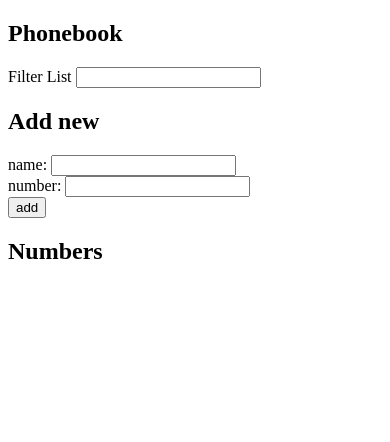
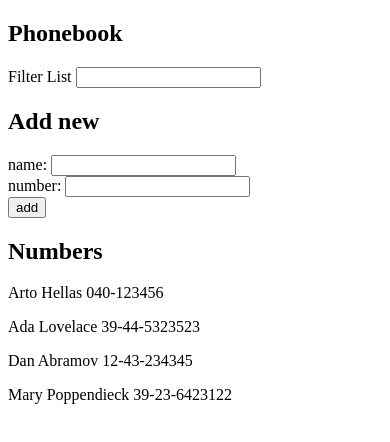
Before and after one commit to Jon-D-Smith/Fullstack_Open, a React (Create React App) app in the folder part2/phonebook/: page / in a window 390 px wide. Shown: the top 442 px of the page. Built offline with nearby package versions, Linux system fonts and the light colour scheme; data requests are answered from the project's data file.

Commit message:
Added json-server and axios to phonebook app; rendering contacts from json server

```diff
--- /dev/null
+++ b/part2/phonebook/db.json
@@ -0,0 +1,24 @@
+{
+    "persons":[
+      {
+        "name": "Arto Hellas",
+        "number": "040-123456",
+        "id": 1
+      },
+      {
+        "name": "Ada Lovelace",
+        "number": "39-44-5323523",
+        "id": 2
+      },
+      {
+        "name": "Dan Abramov",
+        "number": "12-43-234345",
+        "id": 3
+      },
+      {
+        "name": "Mary Poppendieck",
+        "number": "39-23-6423122",
+        "id": 4
+      }
+    ]
+  }
--- a/part2/phonebook/src/App.js
+++ b/part2/phonebook/src/App.js
@@ -1,4 +1,5 @@
-import React, { useState } from 'react'
+import React, { useState, useEffect } from 'react'
+import axios from 'axios'
 import Filter from './components/Filter'
 import PersonForm from './components/PersonForm'
 import Persons from './components/Persons'
@@ -9,6 +10,14 @@ const App = () => {
   const [ newName, setNewName ] = useState('')
   const [newNumber, setNewNumber] = useState('')
   const [filter, setFilter] = useState('')
+
+  useEffect(() => {
+    axios.get('http://localhost:3001/persons')
+         .then(response => {
+           setPersons(response.data)
+           console.log(response.data)
+         })
+  }, [])
 
   // handling the onChange events in the form
   const handleChangeName = (e) => {
```
Also changed, not shown: part2/phonebook/package.json (+6 -1 lines), 1 other file (tests, documents, lock files or other folders).
